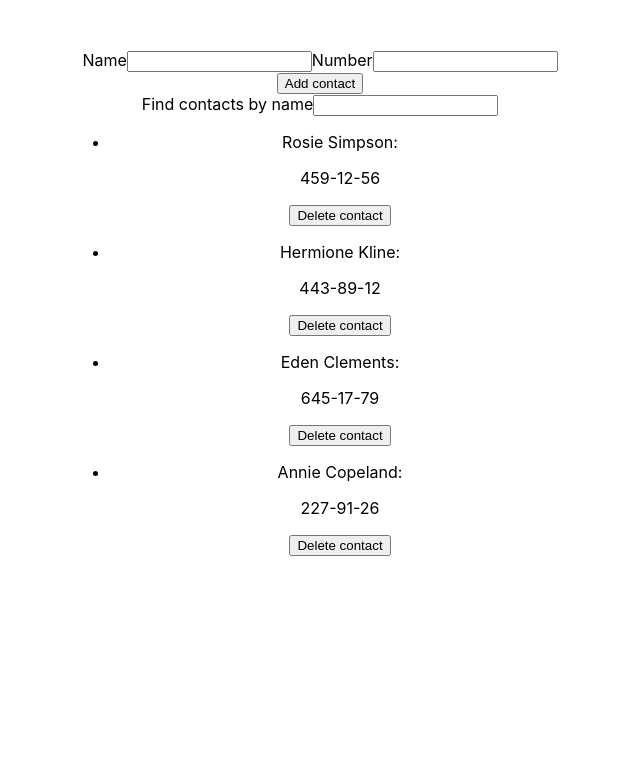
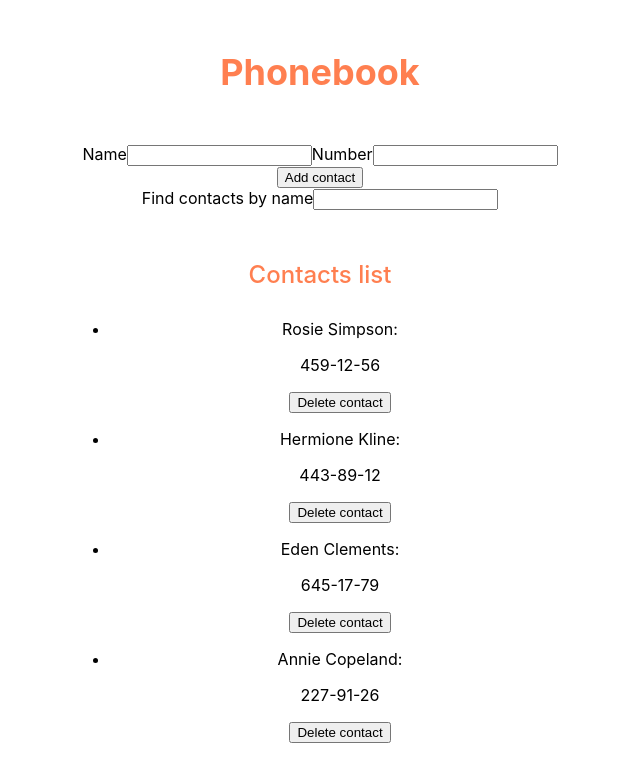
Before and after one commit to mhodunov/goit-react-hw-02-phonebook, a React (Create React App) app: page / in a window 1280 px wide. Shown: the top 782 px of the page, without its empty margins (320-960 px from the left). Built offline with nearby package versions, Linux system fonts and the light colour scheme.

Commit message:
styles: adds titles and styles fjr them

```diff
--- a/src/App.css
+++ b/src/App.css
@@ -3,6 +3,28 @@
   margin: 0 auto;
   width: 500px;
   text-align: center;
+}
+
+.pageTitle {
+  font-size: 36px;
+  font-weight: 700;
+  color: coral;
+  padding: 0;
+  margin-top: 0;
+  margin-left: 0;
+  margin-right: 0;
+  margin-bottom: 50px;
+}
+
+.contactsTitle {
+  font-size: 24px;
+  font-weight: 500;
+  color: coral;
+  padding: 0;
+  margin-top: 50px;
+  margin-right: 0;
+  margin-left: 0;
+  margin-bottom: 30px;
 }
 
 .App {
--- a/src/App.js
+++ b/src/App.js
@@ -55,11 +55,13 @@ class App extends Component {
 
     return (
       <div className="wrapper">
+        <h1 className="pageTitle">Phonebook</h1>
           <ContactForm submitHandler={this.submitHandler} />
           <Filter
             filterValue={this.state.filter}
             filterUpdate={this.filterUpdate}
           />
+          <h2 className="contactsTitle">Contacts list</h2>
           <ContactList
             filtered={filtered}
             onDeleteContact={this.deleteContact}
```
